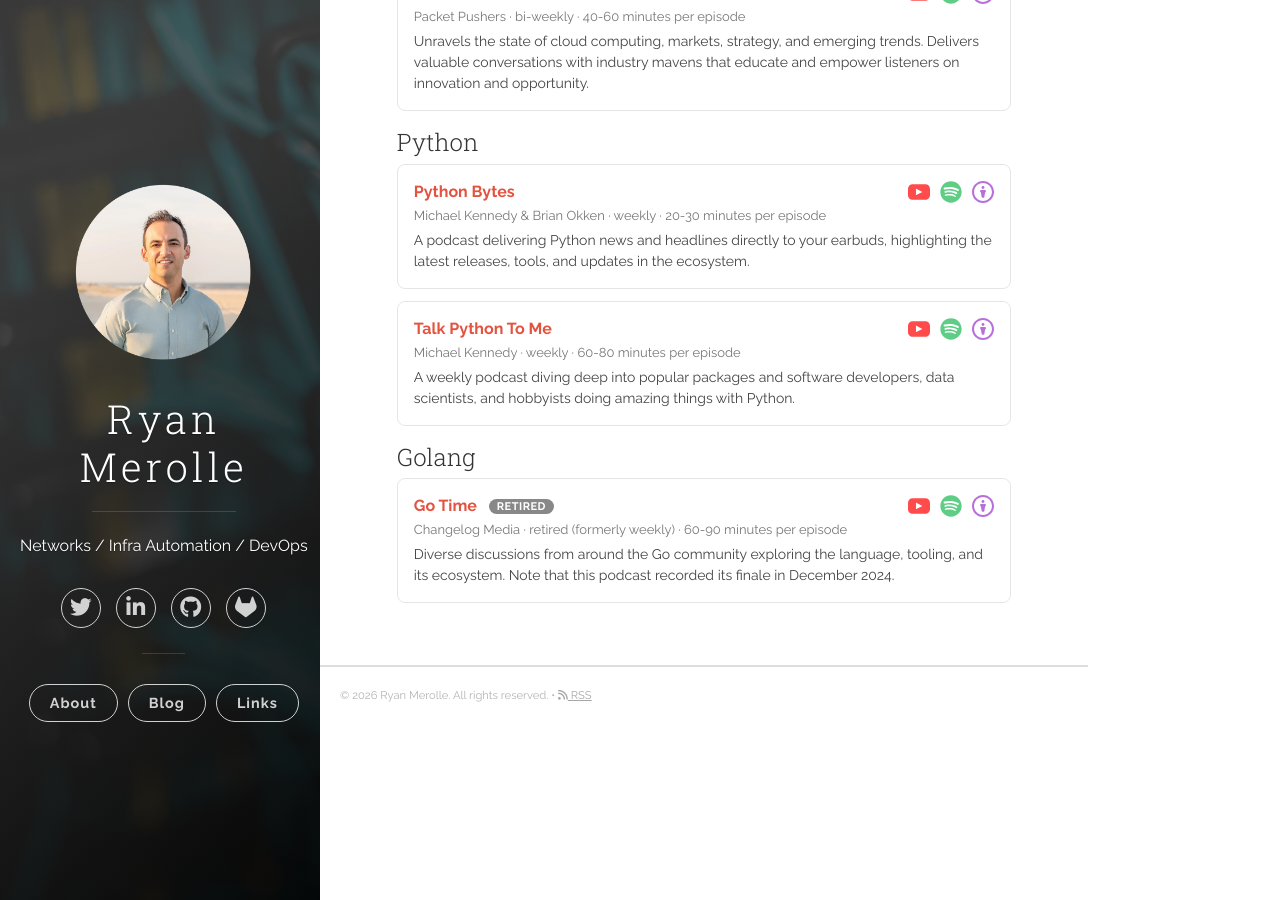
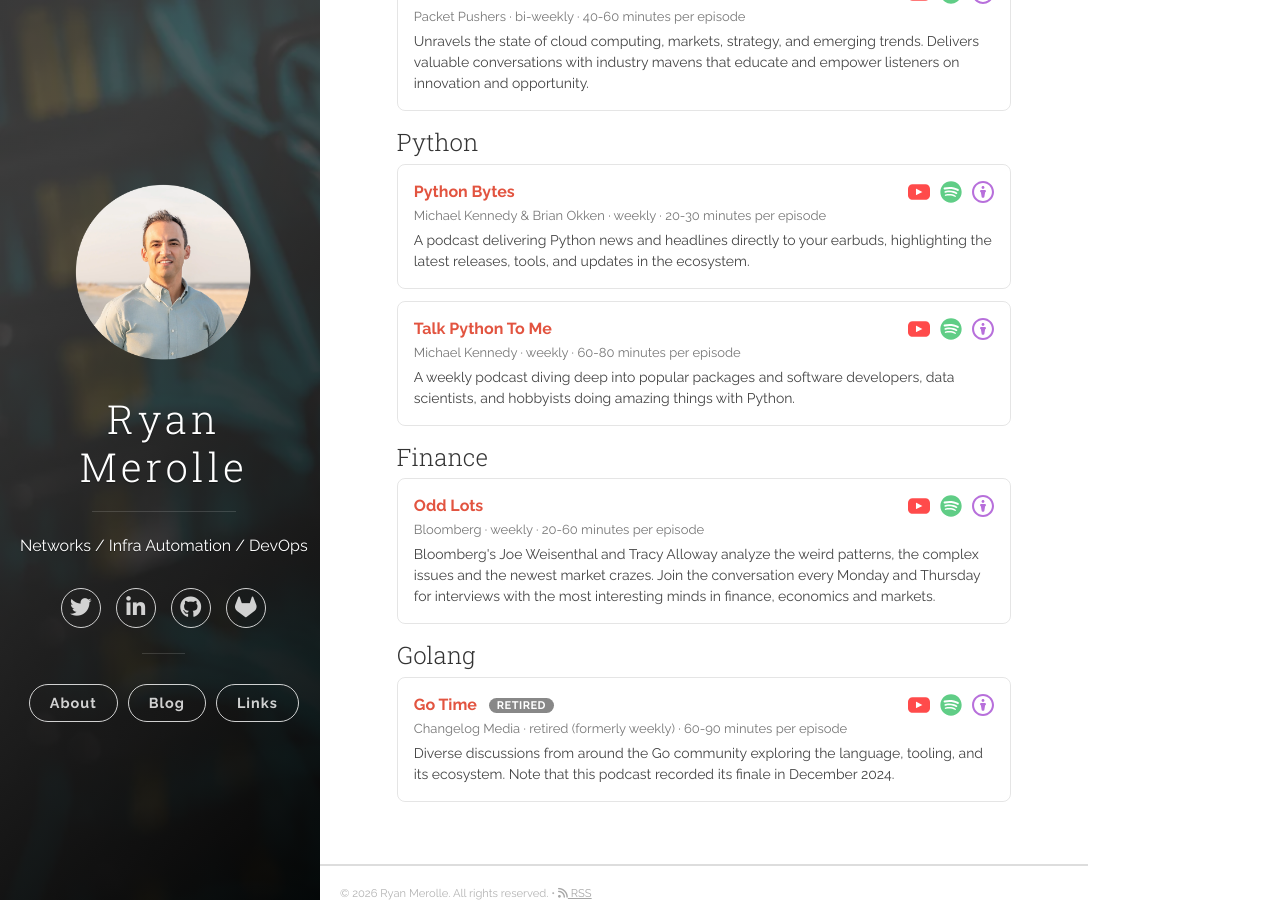
Before and after one commit to ryanmerolle/ryanmerolle.github.io, a Jekyll site: the page built from _pages/links_podcasts.md, in a window 1280 px wide and 900 px high, scrolled down 1019 px. Built offline with Jekyll 4.4.1, drawn with Linux system fonts in a browser that asks for light colours.

Commit message:
add finance podcasts

```diff
--- a/_data/links_podcasts.yml
+++ b/_data/links_podcasts.yml
@@ -182,3 +182,23 @@ golang:
       - Software engineering best practices
       - Command-line interfaces
       - Web services and cloud native apps
+
+finance:
+  - name: Odd Lots
+    website: https://www.bloomberg.com/oddlots
+    status: publishing
+    publisher: Bloomberg
+    spotify: 1f151dc5d707458c
+    youtube: "playlist?list=PLe4PRejZgr0MuA6M0zkZyy-99-qc87wKV"
+    apple: odd-lots/id1056200096
+    description: Bloomberg's Joe Weisenthal and Tracy Alloway analyze the weird patterns, the complex issues and the newest market crazes. Join the conversation every Monday and Thursday for interviews with the most interesting minds in finance, economics and markets.
+    hosts:
+      - Joe Weisenthal
+      - Tracy Alloway
+    frequency: weekly
+    duration: 20-60 minutes per episode
+    topics_covered:
+      - Finance
+      - Economics
+      - Markets
+      - Investing
--- a/_pages/links_podcasts.md
+++ b/_pages/links_podcasts.md
@@ -12,4 +12,5 @@ robots: noindex
 {% include podcast_list.html category_key="ai" category_label="AI" %}
 {% include podcast_list.html category_key="it" category_label="IT" %}
 {% include podcast_list.html category_key="python" category_label="Python" %}
+{% include podcast_list.html category_key="finance" category_label="Finance" %}
 {% include podcast_list.html category_key="golang" category_label="Golang" %}
```
